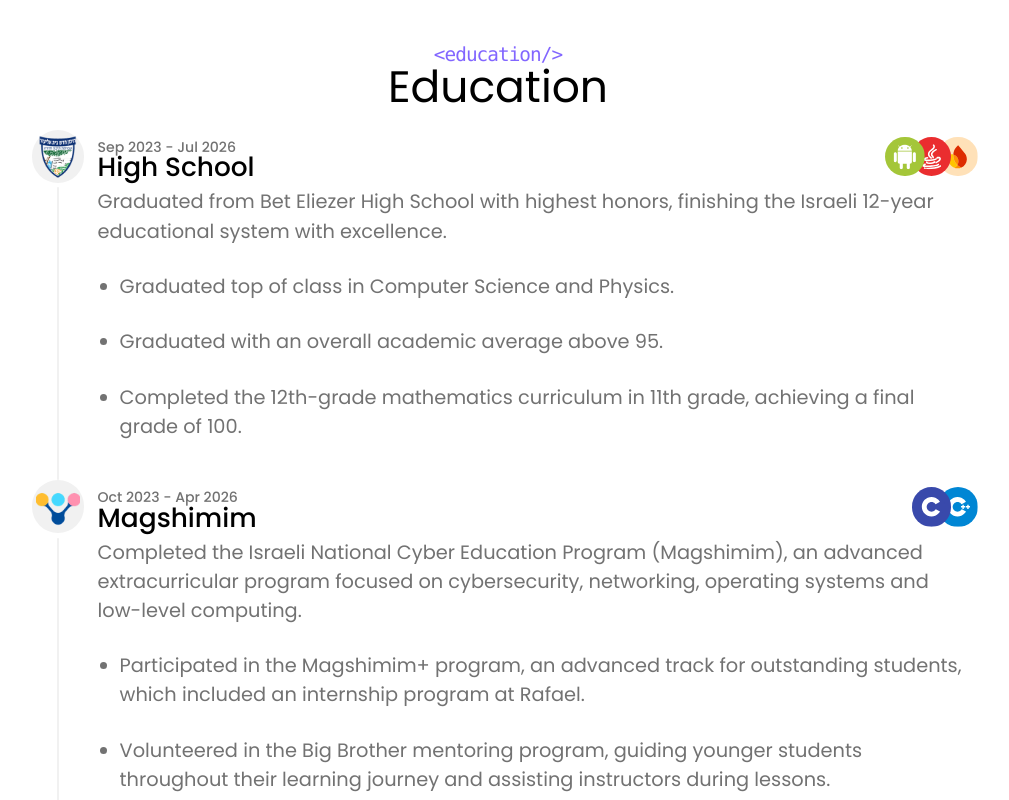
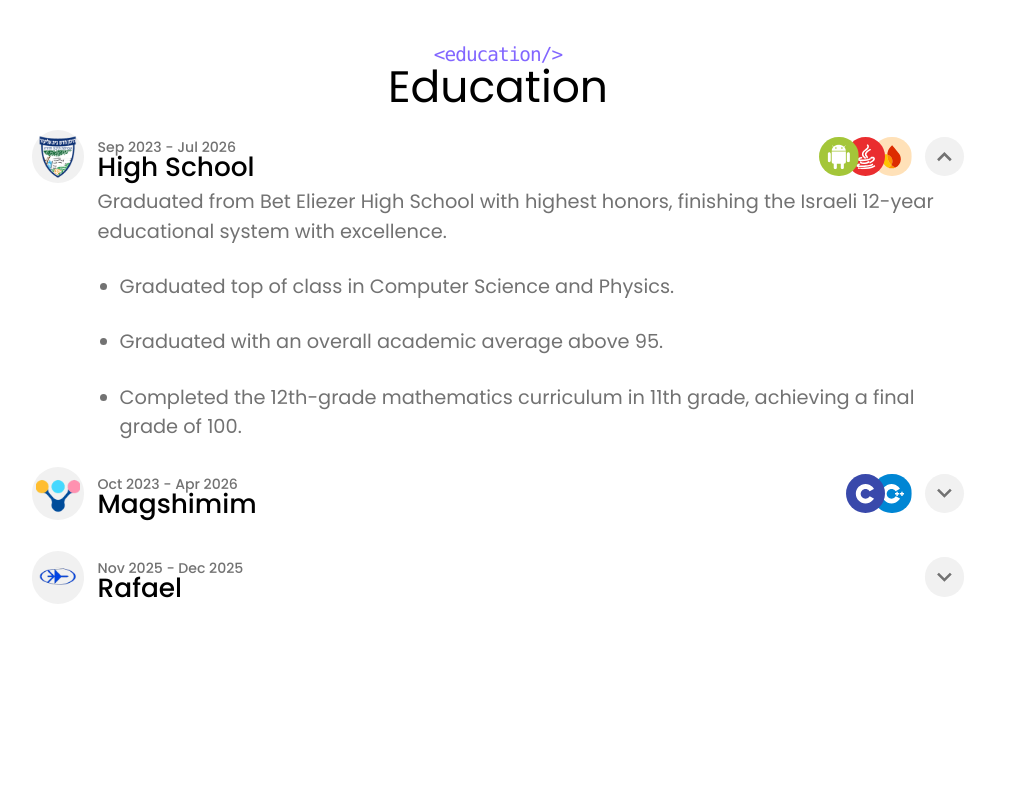
Before and after one commit to IdanHaviv4/portfolio, a Next.js app in the folder client/: page / in a window 1280 px wide. Shown: the part 1960-2760 px from the top of the page, without its empty margins (142-1151 px from the left). After the commit the page ends 2594 px from the top, so only its background shows below. Built offline with nearby package versions, Linux system fonts and the light colour scheme.

Commit message:
collapsing and opening institution details

```diff
--- a/client/app/(home)/_sections/education/institute.tsx
+++ b/client/app/(home)/_sections/education/institute.tsx
@@ -1,3 +1,4 @@
+import Chevron from "@/components/icons/chevron";
 import Skills from "@/components/skills";
 import { education } from "@/constants";
 
@@ -10,8 +11,22 @@
   bulletpoints,
 }: (typeof education)[0] & { idx: number }) => {
   return (
-    <div className="w-full flex flex-col items-start gap-1">
-      <div className="shrink-0 w-full flex justify-between items-center">
+    <div className="relative w-full pb-6">
+      <div className="absolute top-0 left-0 shrink-0 w-12 h-full flex justify-center items-center -z-10">
+        <div
+          className="w-[2px] h-full rounded-full"
+          style={{
+            background:
+              "repeating-linear-gradient(0deg, var(--color-section), var(--color-section) 10px, transparent 10px, transparent 20px)",
+          }}
+        ></div>
+      </div>
+
+      <details
+        open={idx === 0}
+        className="group w-full flex flex-col items-start gap-1"
+      >
+        <summary className="list-none [&::-webkit-details-marker]:hidden shrink-0 w-full flex justify-between items-center cursor-pointer">
           <div className="flex items-center gap-3">
             <div className="w-12 aspect-square rounded-full bg-section p-1">
               <img
@@ -31,15 +46,18 @@
 
           <div className="flex items-center gap-3">
             <Skills skills={skills} />
+
+            <div className="shrink-0 w-9 aspect-square bg-section rounded-full flex justify-center items-center">
+              <Chevron className="w-7 aspect-square fill-text-secondary transition duration-200 ease-out rotate-180 group-open:rotate-0" />
             </div>
           </div>
+        </summary>
 
-      <div className="w-full flex gap-3">
-        <div className="shrink-0 w-12 flex justify-center items-center">
-          <div className="w-0.5 h-full bg-section rounded-full"></div>
-        </div>
+        <div className="w-full gap-3 hidden group-open:flex">
+          <div className="shrink-0 w-12"></div>
 
-        <div className="grow w-full pb-9 flex flex-col gap-6">
+          <div className="grow w-full">
+            <div className="w-full flex flex-col gap-6 transition duration-200 ease-out">
               <p>{description}</p>
 
               <ul className="ml-5 list-disc *:text-text-secondary! flex flex-col gap-[inherit]">
@@ -48,7 +66,11 @@
                 ))}
               </ul>
             </div>
+
+            <div></div>
           </div>
+        </div>
+      </details>
     </div>
   );
 };
--- a/client/components/skills/index.tsx
+++ b/client/components/skills/index.tsx
@@ -2,7 +2,7 @@
 
 const Skills = ({ skills }: { skills: (keyof typeof skills_data)[] }) => {
   return (
-    <div className="flex">
+    <div className="shrink-0 flex pr-3">
       {skills.map((skill, idx) => {
         const Icon = skills_data[skill];
 
```
Lines whose indentation alone changed are shown as unchanged.
